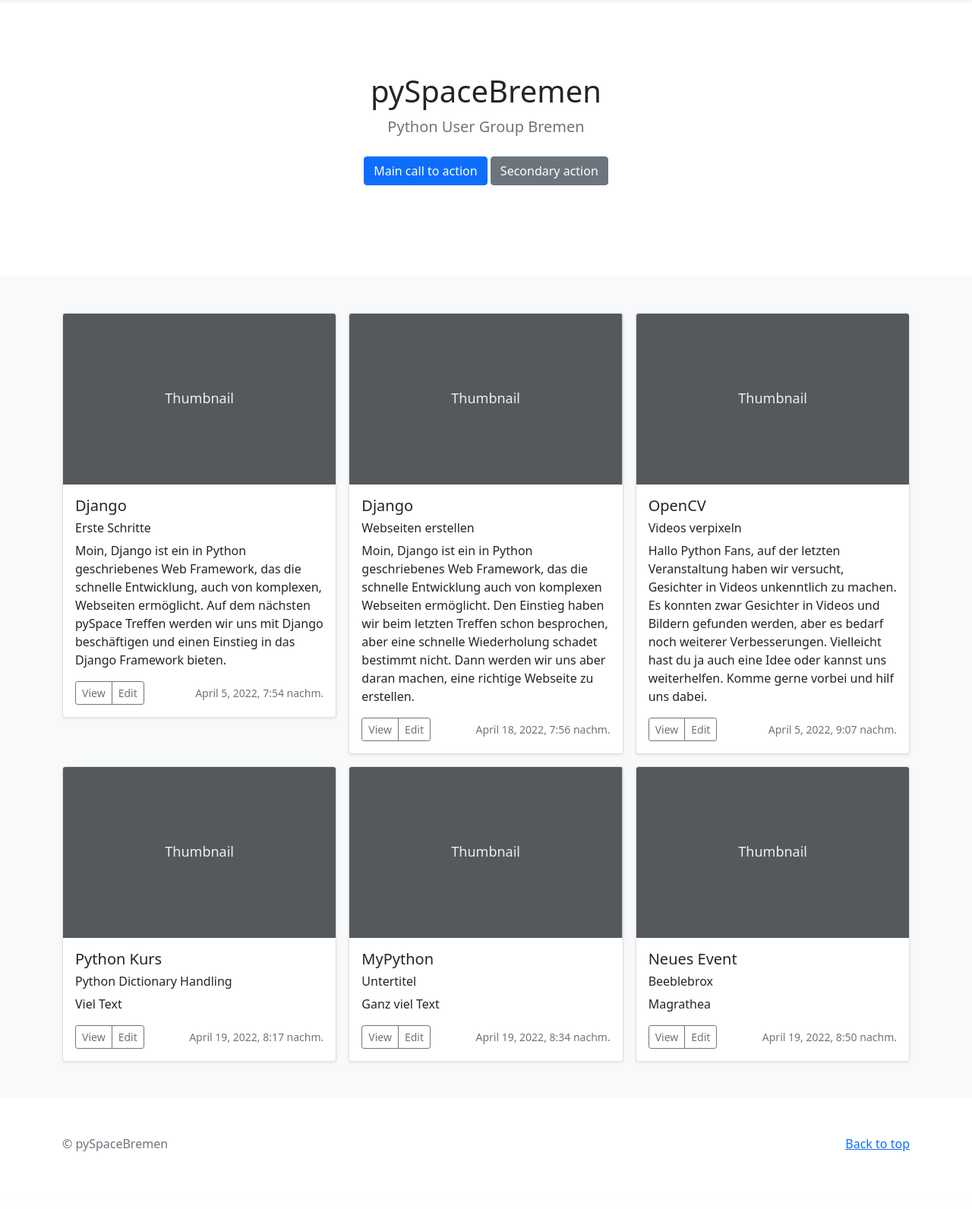
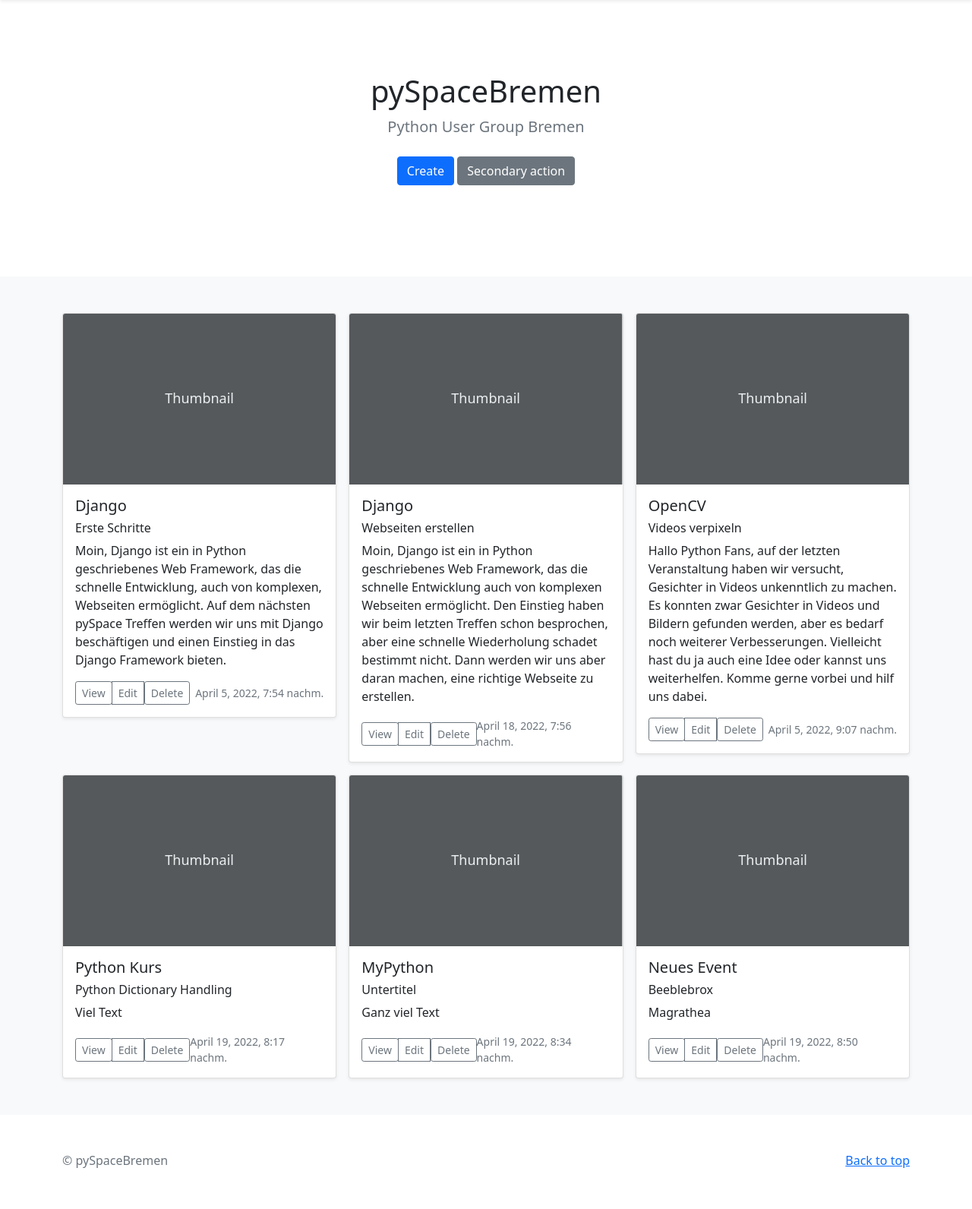
Before and after one commit to NeumannSven/pySpaceHB, a Django app: page / in a window 1280 px wide. Shown: the part 56-1648 px from the top of the page at 76% size. Before the commit the page ends 1572 px from the top, so only its background shows below. Run offline with Django 3.2, Linux system fonts and the light colour scheme; data comes from the database, SQL or seed files in the repository; both versions use the stored data as it was after the commit.

Commit message:
add delete detail and create view

```diff
--- a/event/templates/event/base.html
+++ b/event/templates/event/base.html
@@ -54,7 +54,7 @@
   </div>
   <div class="navbar navbar-dark bg-dark shadow-sm">
     <div class="container">
-      <a href="#" class="navbar-brand d-flex align-items-center">
+      <a href="/" class="navbar-brand d-flex align-items-center">
           <strong>pySpaceBremen</strong>
       </a>
       <button class="navbar-toggler" type="button" data-bs-toggle="collapse" data-bs-target="#navbarHeader" aria-controls="navbarHeader" aria-expanded="false" aria-label="Toggle navigation">
@@ -75,7 +75,7 @@
         <h1 class="fw-light">pySpaceBremen</h1>
         <p class="lead text-muted">Python User Group Bremen</p>
         <p>
-          <a href="#" class="btn btn-primary my-2">Main call to action</a>
+          <a href="/create/" class="btn btn-primary my-2">Create</a>
           <a href="#" class="btn btn-secondary my-2">Secondary action</a>
         </p>
       </div>
--- a/event/templates/event/index.html
+++ b/event/templates/event/index.html
@@ -14,8 +14,13 @@
                 <p class="card-text">{{ event.content }}</p>
               <div class="d-flex justify-content-between align-items-center">
                 <div class="btn-group">
-                  <button type="button" class="btn btn-sm btn-outline-secondary">View</button>
+                    <form method="get" action="/detail/{{ event.id }}/">
+                      <button type="submit" class="btn btn-sm btn-outline-secondary">View</button>
+                    </form>
                   <button type="button" class="btn btn-sm btn-outline-secondary">Edit</button>
+                    <form method="get" action="/deleteevent/{{ event.id }}/">
+                      <button type="submit" class="btn btn-sm btn-outline-secondary">Delete</button>
+                    </form>
                 </div>
                 <small class="text-muted">{{ event.date }}</small>
               </div>
--- a/event/urls.py
+++ b/event/urls.py
@@ -1,7 +1,11 @@
 
 from django.urls import path, include
-from .views import index
+from .views import index, detail, create, createevent, deleteevent
 
 urlpatterns = [
     path('', index),
+    path('detail/<id>/', detail),
+    path('create/', create),
+    path('createevent/', createevent),
+    path('deleteevent/<id>/', deleteevent),
 ]
--- a/event/views.py
+++ b/event/views.py
@@ -1,9 +1,30 @@
-from django.shortcuts import render
+from django.shortcuts import render, get_object_or_404, HttpResponseRedirect
 from django.http import HttpResponse
 from .models import Event
+from datetime import datetime
 # Create your views here.
 
 
 def index(request):
     context = {'events': Event.objects.all()}
     return render(request, 'event/index.html', context=context)
+
+def detail(request, id):
+    context = {'event': get_object_or_404(Event, id=id)}
+    return render(request, 'event/detail.html', context=context)
+
+def create(request):
+    return render(request, 'event/create.html')
+
+def createevent(request):
+    new_event = Event(title = request.POST['title'])
+    new_event.subtitle = request.POST['subtitle']
+    new_event.content = request.POST['content']
+    new_event.date = datetime.now()
+    new_event.save()
+    return HttpResponseRedirect("/")
+
+def deleteevent(request, id):
+  event_to_delete = Event.objects.get(id=id)
+  event_to_delete.delete()
+  return HttpResponseRedirect('/')
```
Also changed, not shown: event/templates/event/create.html (added, +12 -0 lines), event/templates/event/detail.html (added, +8 -0 lines), db.sqlite3.
